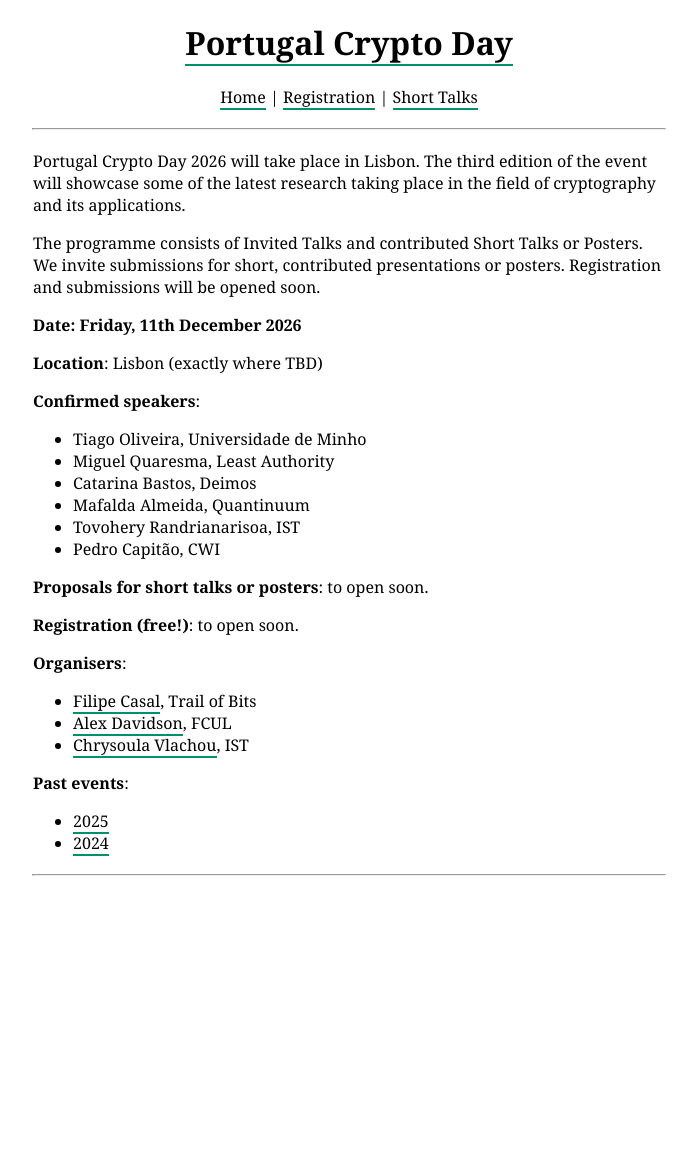
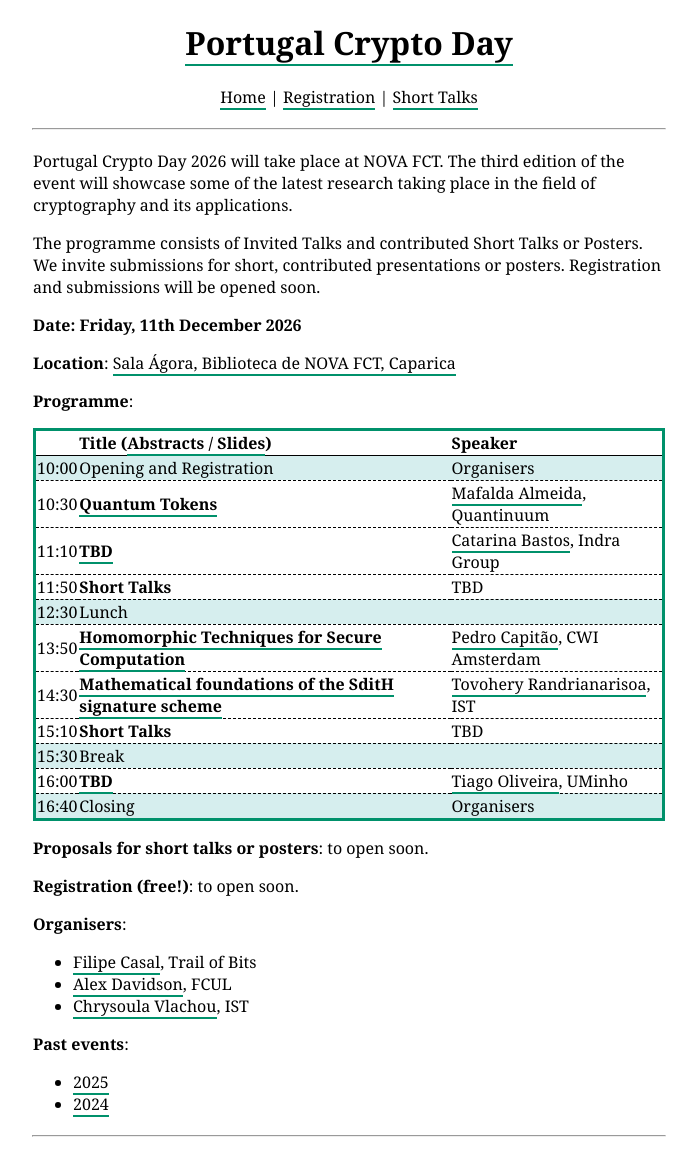
Before and after one commit to cryptoday-pt/cryptoday-pt.github.io, a Jekyll site: the page built from index.html, in a window 1280 px wide. Shown: the whole page, without its empty margins (291-988 px from the left). Built offline with Jekyll 4.4.1, drawn with Linux system fonts in a browser that asks for light colours; the list of posts is cut into pages by our own code; before the commit the page ends 900 px from its top, so only the background shows below that.

Commit message:
Introduce changes

```diff
--- a/index.html
+++ b/index.html
@@ -2,7 +2,7 @@
 layout: default
 ---
 
-Portugal Crypto Day 2026 will take place in Lisbon. The third edition of the event will showcase some of the latest research taking place in the field of cryptography and its applications.
+Portugal Crypto Day 2026 will take place at NOVA FCT. The third edition of the event will showcase some of the latest research taking place in the field of cryptography and its applications.
 <p>
     The programme consists of Invited Talks and contributed Short Talks or Posters. We invite submissions for short, contributed presentations or posters. Registration and submissions will be opened soon.
 </p>
@@ -10,20 +10,74 @@ Portugal Crypto Day 2026 will take place in Lisbon. The third edition of the eve
     <b>Date: Friday, 11th December 2026</b>
 </p>
 <p>
-    <b>Location</b>: Lisbon (exactly where TBD)
+    <b>Location</b>: <a href="https://maps.app.goo.gl/oGgv5Bh6Nb8ULjQQ8">Sala Ágora, Biblioteca de NOVA FCT, Caparica</a>
 </a>
 </p>
 
 <p>
-    <b>Confirmed speakers</b>:
-    <ul>
-        <li>Tiago Oliveira, Universidade de Minho</li>
-        <li>Miguel Quaresma, Least Authority</li>
-        <li>Catarina Bastos, Deimos</li>
-        <li>Mafalda Almeida, Quantinuum</li>
-        <li>Tovohery Randrianarisoa, IST</li>
-        <li>Pedro Capitão, CWI</li>
-    </ul>
+    <b>Programme</b>:
+    <table>
+        <tr>
+            <th></th>
+            <th>Title (<a href="https://cryptoday.pt/abstracts">Abstracts / Slides</a>)</th>
+            <th>Speaker</th>
+        </tr>
+        <tr id="nontalk">
+            <td>10:00</td>
+            <td>Opening and Registration</td>
+            <td>Organisers</td>
+        </tr>
+        <tr>
+            <td>10:30</td>
+            <td><b><a href="https://cryptoday.pt/abstracts#almeida">Quantum Tokens</b></td>
+            <td><a href="https://alxdavids.xyz">Mafalda Almeida</a>, Quantinuum</td>
+        </tr>
+        <tr>
+            <td>11:10</td>
+            <td><b><a href="https://cryptoday.pt/abstracts#bastos">TBD</b></td>
+            <td><a href="https://pt.linkedin.com/in/catarina-cabral-bastos-phd-62a09854">Catarina Bastos</a>, Indra Group</td>
+        </tr>
+        <tr>
+            <td>11:50</td>
+            <td><b>Short Talks</b></td>
+            <td>TBD</td>
+        </tr>
+        <tr id="nontalk">
+            <td>12:30</td>
+            <td>Lunch</td>
+            <td></td>
+        </tr>
+        <tr>
+            <td>13:50</td>
+            <td><b><a href="https://cryptoday.pt/abstracts#capitao">Homomorphic Techniques for Secure Computation</b></td>
+            <td><a href="https://pedrocapitao.me/">Pedro Capitão</a>, CWI Amsterdam</td>
+        </tr>
+        <tr>
+            <td>14:30</td>
+            <td><b><a href="https://cryptoday.pt/abstracts#randrianarisoa">Mathematical foundations of the SditH signature scheme</b></td>
+            <td><a href="https://sites.google.com/a/aims.ac.za/tovo/home">Tovohery Randrianarisoa</a>, IST</td>
+        </tr>
+        <tr>
+            <td>15:10</td>
+            <td><b>Short Talks</b></td>
+            <td>TBD</td>
+        </tr>
+        <tr id="nontalk">
+            <td>15:30</td>
+            <td>Break</td>
+            <td></td>
+        </tr>
+        <tr>
+            <td>16:00</td>
+            <td><b><a href="https://cryptoday.pt/abstracts#oliveira">TBD</b></td>
+            <td><a href="https://scholar.google.com/citations?user=6ULLb44AAAAJ&hl=en">Tiago Oliveira</a>, UMinho</td>
+        </tr>
+        <tr id="nontalk">
+            <td>16:40</td>
+            <td>Closing</td>
+            <td>Organisers</td>
+        </tr>
+    </table>
 </p>
 <p>
     <b>Proposals for short talks or posters</b>: to open soon.
```
Also changed, not shown: abstracts/index.html (+30 -2 lines).
